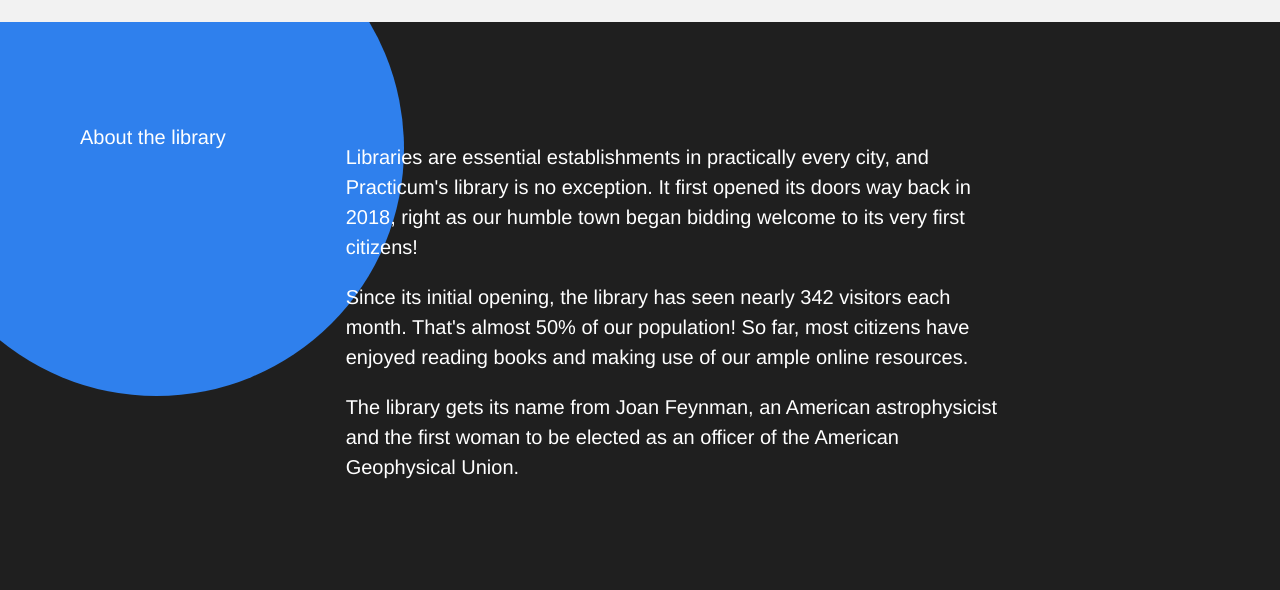
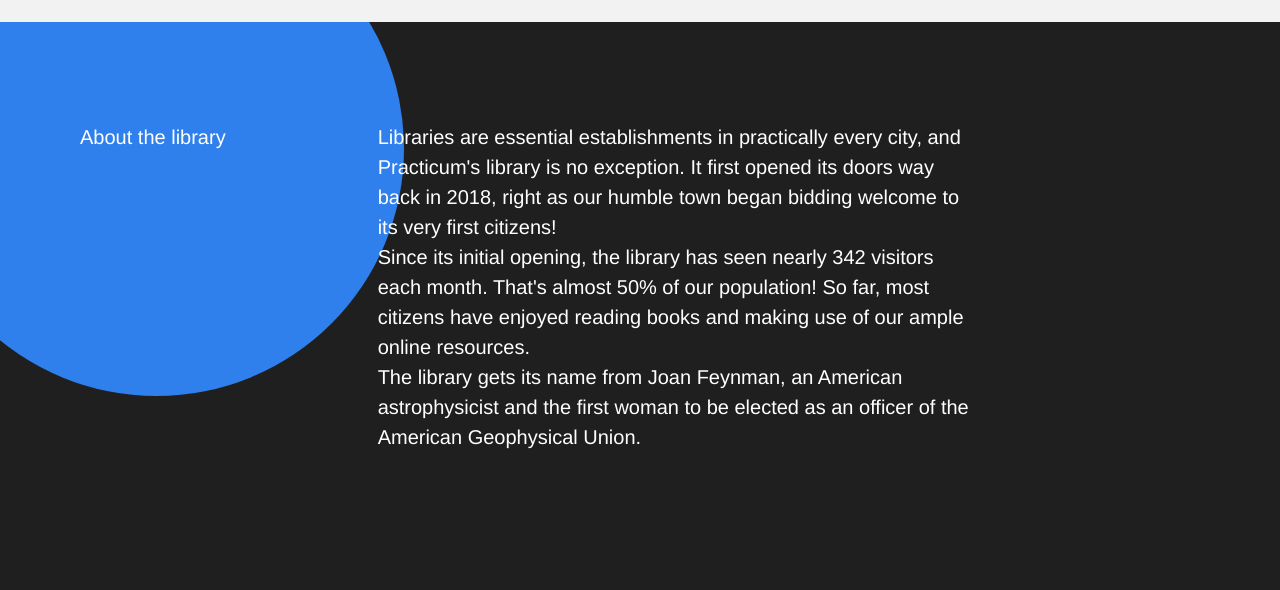
Before and after one commit to JerryWJackson/se_project_library, a plain HTML site: page index.html in a window 1280 px wide. Shown: the part 3420-4010 px from the top of the page. Drawn offline with Linux system fonts and the light colour scheme.

Commit message:
fix (typo) missing px on nonzero margin value

```diff
--- a/styles/style.css
+++ b/styles/style.css
@@ -387,7 +387,7 @@
 }
 
 .about__paragraph {
-  margin: 0 32 0;
+  margin: 0 32px 0;
 }
 
 .about__paragraph:last-of-type {
```
